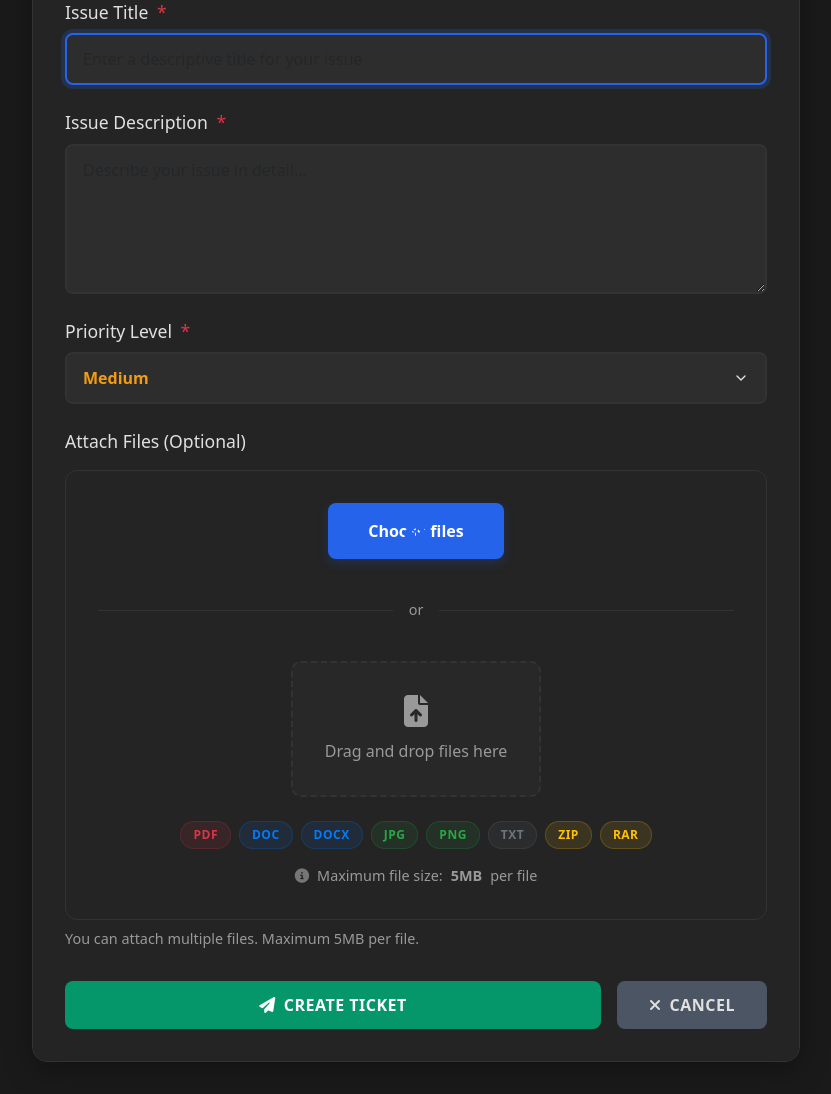
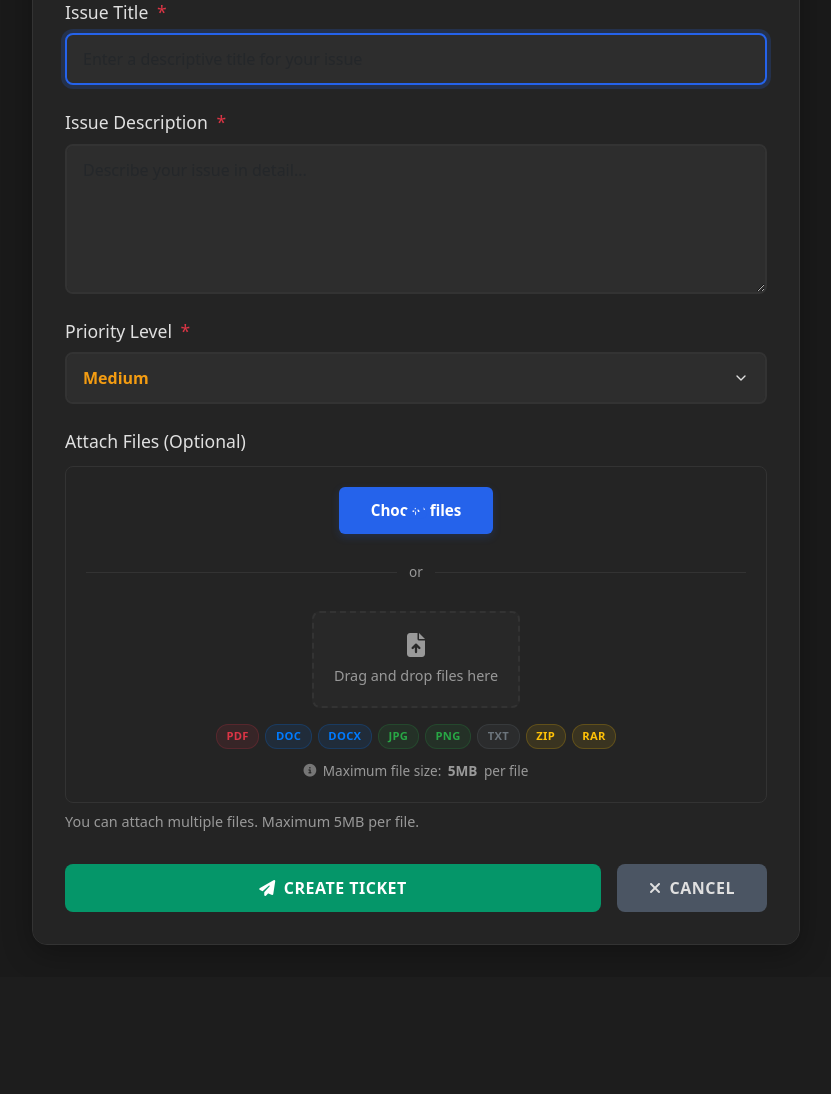
Before and after one commit to amair6190/final-deploy, a Django app: template tickets/templates/tickets/create_ticket.html in a window 1280 px wide. Shown: the part 275-1369 px from the top of the page, without its empty margins (224-1055 px from the left). After the commit the page ends 1220 px from the top, so only its background shows below. Run offline with Django 5.2, Linux system fonts and the light colour scheme; the template is opened without the code that fills it: values that come from a table or form of the project are taken from there, others are empty; some libraries are stand-ins or nearby versions.

Commit message:
Style: Make Dropbox-style upload card more compact
- Reduced padding in dropbox-upload-section from 2rem to 1.25rem
- Decreased button padding from 1rem to 0.75rem for more compact button
- Reduced upload button border-radius from 8px to 6px for tighter look
- Smaller font sizes: button text 0.95rem, drag text 0.9rem, size info 0.85rem
- Compressed gaps between elements from 1.5rem to 1rem
- Made file icons smaller (36px vs 40px) with reduced border-radius
- Compacted file items padding and gaps for denser file list
- Reduced section margins and header padding for tighter layout
- Smaller remove buttons (28px vs 32px) and action buttons
- Less dramatic animations (6px bounce vs 8px)

Result: 30% more compact upload interface while maintaining
professional appearance and full functionality

```diff
--- a/static/css/create_ticket_theme.css
+++ b/static/css/create_ticket_theme.css
@@ -305,16 +305,16 @@ body {
     margin-left: 0.25rem;
 }
 
-/* Dropbox-style File Upload Styles */
+/* Dropbox-style File Upload Styles - Compact Version */
 .file-upload-container {
-    margin-top: 1rem;
+    margin-top: 0.75rem;
 }
 
 .dropbox-upload-section {
     background: var(--dark-card);
     border: 1px solid var(--dark-border);
-    border-radius: 12px;
-    padding: 2rem;
+    border-radius: 8px;
+    padding: 1.25rem;
     text-align: center;
 }
 
@@ -330,23 +330,23 @@ body {
     display: flex;
     flex-direction: column;
     align-items: center;
-    gap: 1.5rem;
-}
-
-/* Dropbox-style Upload Button */
+    gap: 1rem;
+}
+
+/* Dropbox-style Upload Button - Compact */
 .dropbox-upload-btn {
     position: relative;
     background: var(--dark-primary);
     color: white;
     border: none;
-    border-radius: 8px;
-    padding: 1rem 2.5rem;
-    font-size: 1rem;
+    border-radius: 6px;
+    padding: 0.75rem 2rem;
+    font-size: 0.95rem;
     font-weight: 600;
     cursor: pointer;
     transition: all 0.3s cubic-bezier(0.4, 0, 0.2, 1);
     overflow: hidden;
-    box-shadow: 0 4px 12px rgba(37, 99, 235, 0.2);
+    box-shadow: 0 3px 8px rgba(37, 99, 235, 0.2);
 }
 
 .dropbox-upload-btn:hover {
@@ -362,13 +362,13 @@ body {
 .upload-btn-content {
     display: flex;
     align-items: center;
-    gap: 0.75rem;
+    gap: 0.6rem;
     position: relative;
     z-index: 2;
 }
 
 .upload-btn-content .upload-icon {
-    font-size: 1.2rem;
+    font-size: 1.1rem;
 }
 
 .upload-btn-ripple {
@@ -379,21 +379,21 @@ body {
     transition: transform 0.6s, opacity 0.6s;
 }
 
-/* Upload Separator */
+/* Upload Separator - Compact */
 .upload-separator {
     position: relative;
     width: 100%;
     display: flex;
     align-items: center;
     justify-content: center;
-    margin: 1rem 0;
+    margin: 0.75rem 0;
 }
 
 .separator-text {
     background: var(--dark-card);
     color: var(--dark-text-muted);
-    padding: 0 1rem;
-    font-size: 0.9rem;
+    padding: 0 0.75rem;
+    font-size: 0.85rem;
     font-weight: 500;
     z-index: 2;
     position: relative;
@@ -409,13 +409,13 @@ body {
     z-index: 1;
 }
 
-/* Drag and Drop Zone */
+/* Drag and Drop Zone - Compact */
 .drag-drop-zone {
     position: relative;
     background: rgba(255, 255, 255, 0.02);
     border: 2px dashed var(--dark-border);
-    border-radius: 10px;
-    padding: 2rem;
+    border-radius: 8px;
+    padding: 1.25rem;
     transition: all 0.3s ease;
     cursor: pointer;
     overflow: hidden;
@@ -447,25 +447,25 @@ body {
     display: flex;
     flex-direction: column;
     align-items: center;
-    gap: 0.75rem;
+    gap: 0.5rem;
     position: relative;
     z-index: 2;
 }
 
 .drag-icon {
-    font-size: 2rem;
+    font-size: 1.5rem;
     color: var(--dark-text-muted);
     transition: all 0.3s ease;
 }
 
 .drag-drop-zone:hover .drag-icon {
     color: var(--dark-primary);
-    transform: translateY(-3px);
+    transform: translateY(-2px);
 }
 
 .drag-text {
     color: var(--dark-text-muted);
-    font-size: 1rem;
+    font-size: 0.9rem;
     margin: 0;
     transition: color 0.3s ease;
 }
@@ -500,36 +500,36 @@ body {
 }
 
 .drag-highlight-icon {
-    font-size: 2.5rem;
+    font-size: 2rem;
     animation: bounce 0.6s ease-in-out infinite alternate;
 }
 
 @keyframes bounce {
     from { transform: translateY(0); }
-    to { transform: translateY(-8px); }
-}
-
-/* File Format Info */
+    to { transform: translateY(-6px); }
+}
+
+/* File Format Info - Compact */
 .file-format-info {
-    margin-top: 1.5rem;
+    margin-top: 1rem;
     text-align: center;
 }
 
 .format-tags {
     display: flex;
     flex-wrap: wrap;
-    gap: 0.5rem;
+    gap: 0.375rem;
     justify-content: center;
-    margin-bottom: 1rem;
+    margin-bottom: 0.75rem;
 }
 
 .format-tag {
-    padding: 0.25rem 0.75rem;
-    border-radius: 20px;
-    font-size: 0.75rem;
+    padding: 0.2rem 0.6rem;
+    border-radius: 12px;
+    font-size: 0.7rem;
     font-weight: 600;
     text-transform: uppercase;
-    letter-spacing: 0.5px;
+    letter-spacing: 0.3px;
     transition: all 0.3s ease;
 }
 
@@ -570,30 +570,31 @@ body {
 
 .size-info {
     color: var(--dark-text-muted);
-    font-size: 0.9rem;
+    font-size: 0.85rem;
     display: flex;
     align-items: center;
     justify-content: center;
-    gap: 0.5rem;
+    gap: 0.4rem;
     margin: 0;
 }
 
 .size-info i {
     opacity: 0.7;
-}
-
-/* Attached Files Section */
+    font-size: 0.8rem;
+}
+
+/* Attached Files Section - Compact */
 .attached-files-section {
-    margin-top: 2rem;
+    margin-top: 1.5rem;
     background: var(--dark-card);
     border: 1px solid var(--dark-border);
-    border-radius: 12px;
+    border-radius: 8px;
     overflow: hidden;
 }
 
 .section-header {
     background: rgba(255, 255, 255, 0.02);
-    padding: 1rem 1.5rem;
+    padding: 0.875rem 1.25rem;
     border-bottom: 1px solid var(--dark-border);
     display: flex;
     justify-content: space-between;
```
Also changed, not shown: other parts of static/css/create_ticket_theme.css (+28 -28 lines).
